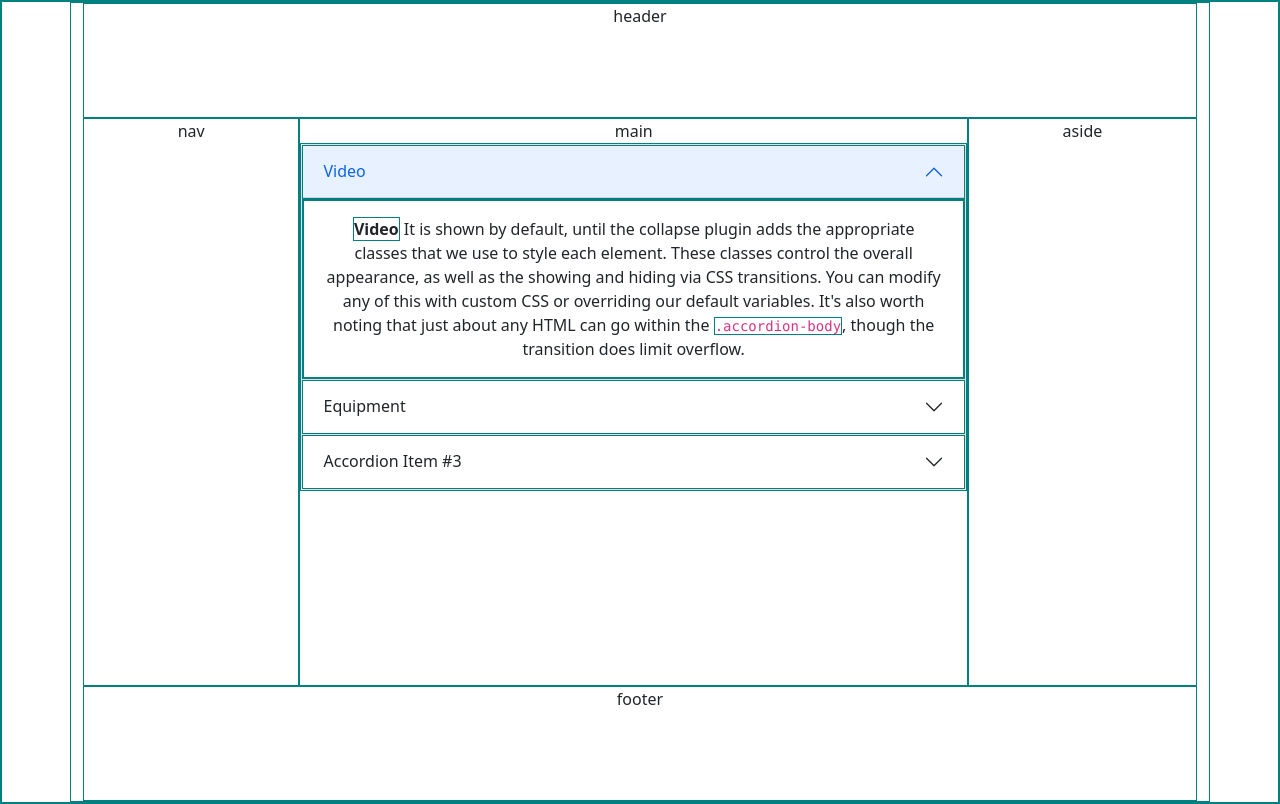
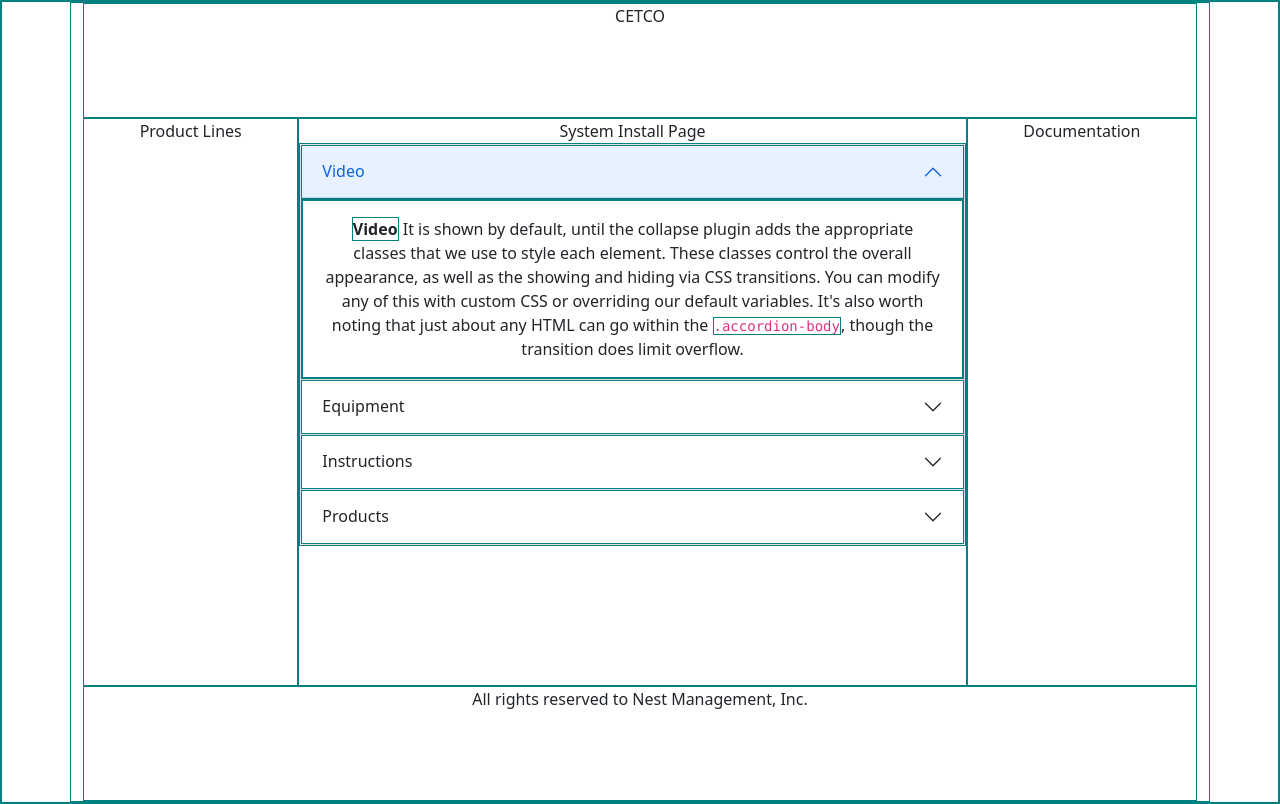
Before and after one commit to jbucsa/CETCO_project, a plain HTML site: page index.html in a window 1280 px wide. Drawn offline with nearby package versions, Linux system fonts and the light colour scheme.

Commit message:
Updated new files

```diff
--- a/index.html
+++ b/index.html
@@ -2,7 +2,7 @@
 <html lang="en" dir="ltr">
   <head>
     <meta charset="utf-8">
-    <title>Holy Grail</title>
+    <title>CETCO</title>
     <link rel="stylesheet" href="./styles.css">
 
     <!-- Bootstrap CSS -->
@@ -12,9 +12,9 @@
   </head>
   <body>
     <div class="container">
-      <header>header</header>
-      <nav>nav</nav>
-      <main>main
+      <header>CETCO</header>
+      <nav>Product Lines</nav>
+      <main>System Install Page
 
         <div class="accordion" id="accordionPanelsStayOpenExample">
           <div class="accordion-item">
@@ -44,7 +44,7 @@
           <div class="accordion-item">
             <h2 class="accordion-header" id="panelsStayOpen-headingThree">
               <button class="accordion-button collapsed" type="button" data-bs-toggle="collapse" data-bs-target="#panelsStayOpen-collapseThree" aria-expanded="false" aria-controls="panelsStayOpen-collapseThree">
-                Accordion Item #3
+                Instructions
               </button>
             </h2>
             <div id="panelsStayOpen-collapseThree" class="accordion-collapse collapse" aria-labelledby="panelsStayOpen-headingThree">
@@ -53,6 +53,25 @@
               </div>
             </div>
           </div>
+          <div class="accordion-item">
+            <h2 class="accordion-header" id="panelsStayOpen-headingThree">
+              <button class="accordion-button collapsed" type="button" data-bs-toggle="collapse" data-bs-target="#panelsStayOpen-collapseThree" aria-expanded="false" aria-controls="panelsStayOpen-collapseThree">
+                Products
+              </button>
+            </h2>
+            <div id="panelsStayOpen-collapseThree" class="accordion-collapse collapse" aria-labelledby="panelsStayOpen-headingThree">
+              <div class="accordion-body">
+                <strong>This is the third item's accordion body.</strong> It is hidden by default, until the collapse plugin adds the appropriate classes that we use to style each element. These classes control the overall appearance, as well as the showing and hiding via CSS transitions. You can modify any of this with custom CSS or overriding our default variables. It's also worth noting that just about any HTML can go within the <code>.accordion-body</code>, though the transition does limit overflow.
+              </div>
+            </div>
+          </div>
+
+
+
+
+
+
+
         </div>
 
 
@@ -60,8 +79,8 @@
 
 
       </main>
-      <aside>aside</aside>
-      <footer>footer</footer>
+      <aside>Documentation</aside>
+      <footer>All rights reserved to Nest Management, Inc.</footer>
     </div>
 
 
```
Also changed, not shown: images/logo_white_cetco.png (added), 1 other file.
